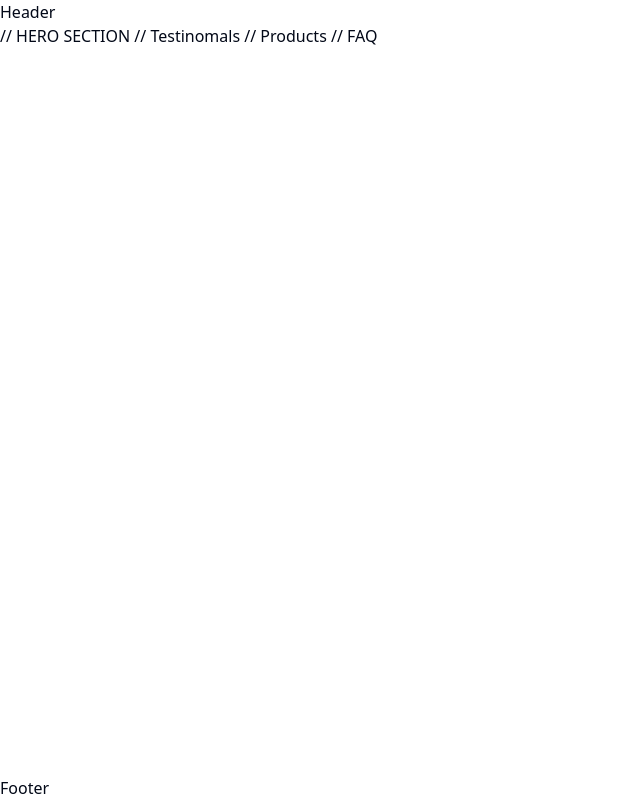
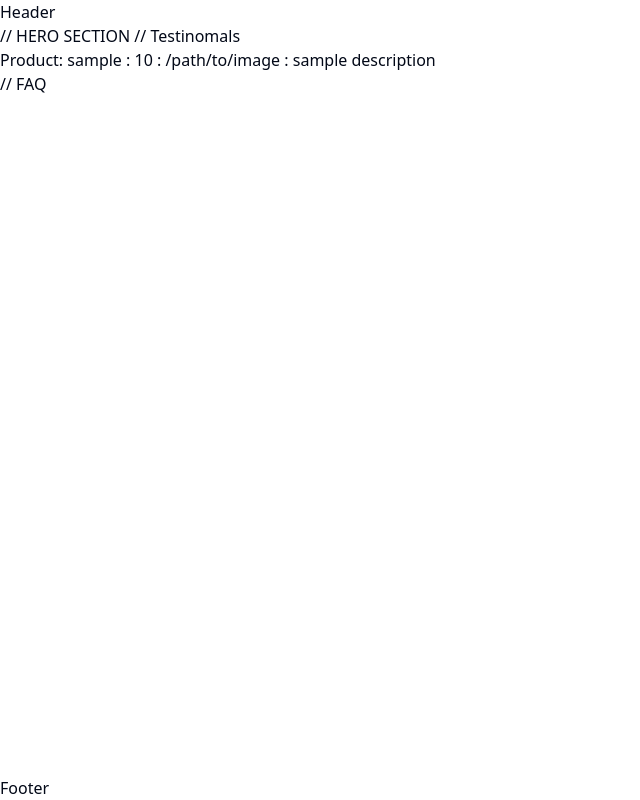
Before and after one commit to kurashiva11/wecare-yourhome, a Next.js app: page / in a window 1280 px wide. Shown: the whole page, without its empty margins (0-640 px from the left). Built offline with nearby package versions, Linux system fonts and the light colour scheme.

Commit message:
add basic product

```diff
--- a/app/(root)/page.tsx
+++ b/app/(root)/page.tsx
@@ -1,13 +1,15 @@
+import Product from "@/components/shared/product";
 import Image from "next/image";
 
 export default function Home() {
+  // import static list of products.
   return (
     <>
       // HERO SECTION
 
       // Testinomals
 
-      // Products
+      <Product name="sample" price={10} description="sample description" image="/path/to/image" key={1} />
 
       // FAQ
     </>
--- a/components/shared/product.tsx
+++ b/components/shared/product.tsx
@@ -0,0 +1,9 @@
+import React from 'react'
+
+const Product = ({name, price, image, description}: {name: string, price: number, image: string, description: string}) => {
+    return (
+        <div>Product: {name} : {price} : {image} : {description}</div>
+      )
+}
+
+export default Product
```
